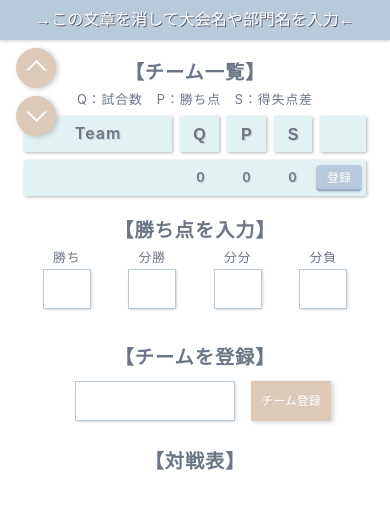
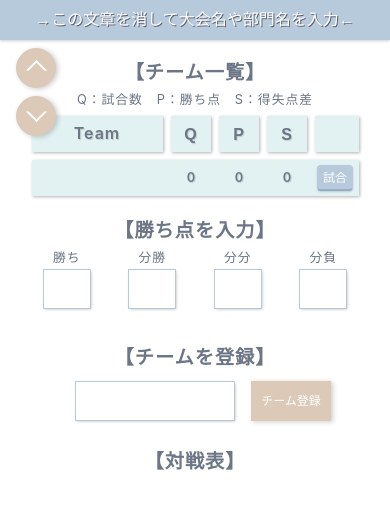
Before and after one commit to tetsu-hira/2set, a React (Create React App) app: page / in a window 390 px wide. Both pictures are taken after a click on the button "チーム登録". Shown: the top 508 px of the page. Built offline with nearby package versions, Linux system fonts and the light colour scheme; a web font is replaced by a local one.

Commit message:
軽微な修正12/15

```diff
--- a/public/css/style.css
+++ b/public/css/style.css
@@ -224,6 +224,12 @@ button {
   width: 100%;
   background-color: #fff;
 }
+@media screen and (max-width: 600px) {
+  .Head {
+    width: 327px;
+    margin: 4px auto;
+  }
+}
 .Head .name {
   font-size: 1rem;
   font-weight: 600;
@@ -231,11 +237,16 @@ button {
   margin: auto 4px auto 0;
   text-align: center;
   height: 36px;
-  width: 153px;
+  width: 154px;
   background-color: #e2f1f1;
   line-height: 35px;
   text-shadow: 1px 1px 1px rgba(0, 0, 0, 0.15);
   box-shadow: 1px 1px 3px 0px rgba(0, 0, 0, 0.3);
+}
+@media screen and (max-width: 600px) {
+  .Head .name {
+    width: 131px;
+  }
 }
 .Head .gross {
   font-size: 1rem;
@@ -295,7 +306,7 @@ button {
   border-bottom: 2px solid #e2f1f1;
 }
 .Head .space {
-  width: 47px;
+  width: 44px;
   height: 36px;
   background-color: #e2f1f1;
   margin-left: 4px;
@@ -331,6 +342,12 @@ button {
 .Item {
   background-color: #fff;
 }
+@media screen and (max-width: 600px) {
+  .Item {
+    width: 327px;
+    margin: 4px auto;
+  }
+}
 .ItemList {
   height: 40px;
   margin: 4px 0;
@@ -349,7 +366,7 @@ button {
   margin: auto 0;
   text-align: center;
   font-weight: 600;
-  width: 160px;
+  width: 158px;
   text-shadow: 1px 1px 1px rgba(0, 0, 0, 0.15);
   line-height: 1;
   padding: 0px 10px;
@@ -357,6 +374,7 @@ button {
 @media screen and (max-width: 600px) {
   .ItemList__data .name {
     font-size: 0.8em;
+    width: 136px;
   }
 }
 .ItemList__data .gross {
@@ -411,7 +429,7 @@ button {
 .ItemList__data .AddPlan {
   background: #b7cadc;
   font-size: 12px;
-  width: 48px;
+  width: 36px;
   height: 26px;
   line-height: 24px;
   text-align: center;
@@ -421,7 +439,7 @@ button {
   border-bottom: 2px solid #7694b180;
   border-right: 1px solid #b7cadc;
   border-radius: 4px;
-  margin: auto 4px auto 0;
+  margin: auto;
   box-shadow: 0px 1px 2px 0px rgba(0, 0, 0, 0.15);
   -webkit-transform-style: preserve-3d;
   transform-style: preserve-3d;
--- a/sass/Page/Head.scss
+++ b/sass/Page/Head.scss
@@ -9,6 +9,10 @@
   background-color: $WhiteColor;
   // box-shadow: 1px 1px 3px 0px rgba(0, 0, 0, 0.3);
   // text-shadow: 1px 1px 1px rgba(0, 0, 0, 0.15);
+  @include mq() {
+    width: 327px;
+    margin: 4px auto;
+  }
   .name {
     font-size: 1rem;
     font-weight: 600;
@@ -16,11 +20,14 @@
     margin: auto 4px auto 0;
     text-align: center;
     height: 36px;
-    width: 153px;
+    width: 154px;
     background-color: $SubColor;
     line-height: 35px;
     text-shadow: 1px 1px 1px rgba(0, 0, 0, 0.15);
     box-shadow: 1px 1px 3px 0px rgba(0, 0, 0, 0.3);
+    @include mq() {
+      width: 131px;
+    }
   }
   .gross {
     font-size: 1rem;
@@ -83,7 +90,7 @@
     }
   }
   .space {
-    width: 47px;
+    width: 44px;
     height: 36px;
     background-color: $SubColor;
     margin-left: 4px;
--- a/sass/Page/Item.scss
+++ b/sass/Page/Item.scss
@@ -1,5 +1,9 @@
 .Item {
   background-color: $BackColor;
+  @include mq() {
+    width: 327px;
+    margin: 4px auto;
+  }
   &List {
     height: 40px;
     margin: 4px 0;
@@ -17,12 +21,13 @@
         text-align: center;
         // padding-left: 12px;
         font-weight: 600;
-        width: 160px;
+        width: 158px;
         text-shadow: 1px 1px 1px rgba(0, 0, 0, 0.15);
         line-height: 1;
         padding: 0px 10px;
         @include mq() {
           font-size: 0.8em;
+          width: 136px;
         }
       }
       .gross {
@@ -74,7 +79,7 @@
       .AddPlan {
         background: $PrimaryColor;
         font-size: 12px;
-        width: 48px;
+        width: 36px;
         height: 26px;
         line-height: 24px;
         text-align: center;
@@ -86,7 +91,7 @@
         border-bottom: 2px solid #7694b180;
         border-right: 1px solid $PrimaryColor;
         border-radius: 4px;
-        margin: auto 4px auto 0;
+        margin: auto;
         box-shadow: 0px 1px 2px 0px rgba(0, 0, 0, 15%);
         -webkit-transform-style: preserve-3d;
         transform-style: preserve-3d;
--- a/src/components/Process.tsx
+++ b/src/components/Process.tsx
@@ -428,7 +428,7 @@ const Process: React.FC = () => {
                       <div className="gross">{item.gross}</div>
                       <div className="point">{item.point}</div>
                       <div className="score">{item.score}</div>
-                      <button className="AddPlan" onClick={()=> addPlan(idx)}>登録</button>
+                      <button className="AddPlan" onClick={()=> addPlan(idx)}>試合</button>
                     </div>
                 </li>
                 ))}
```
